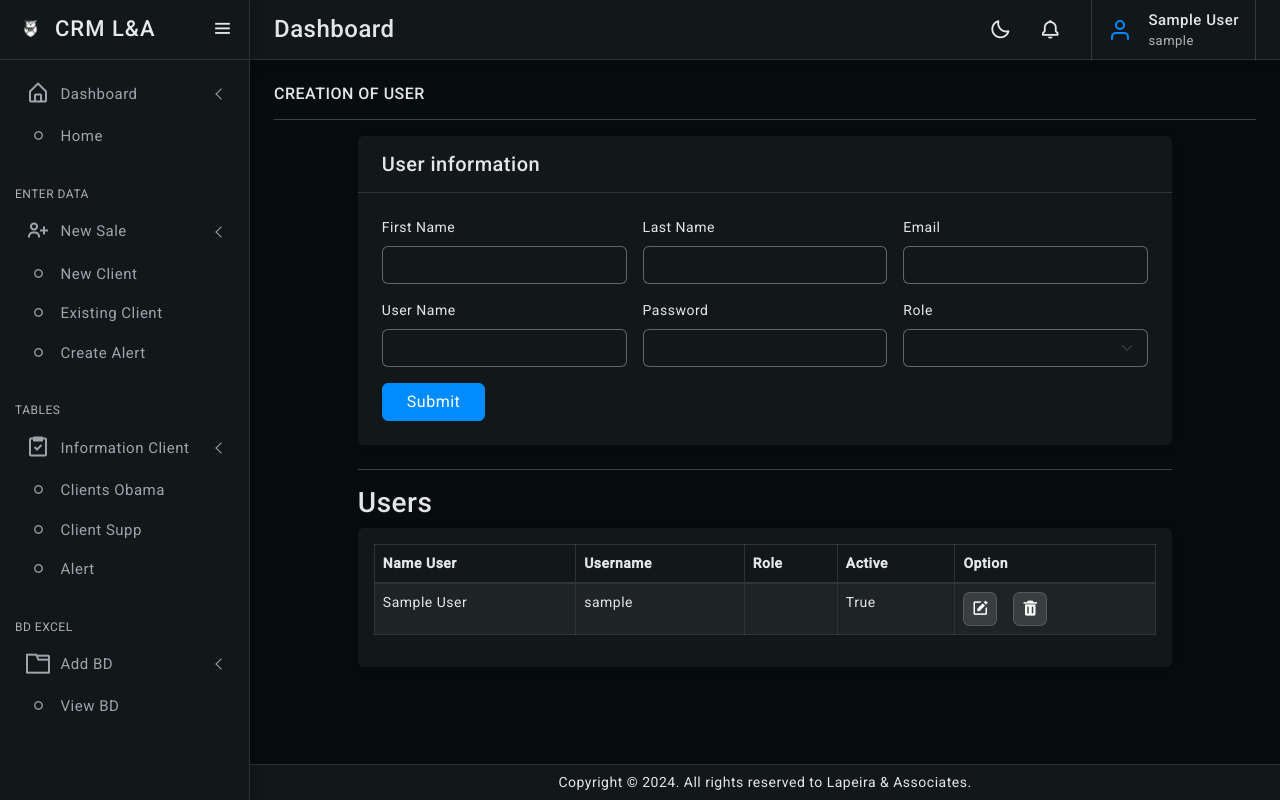
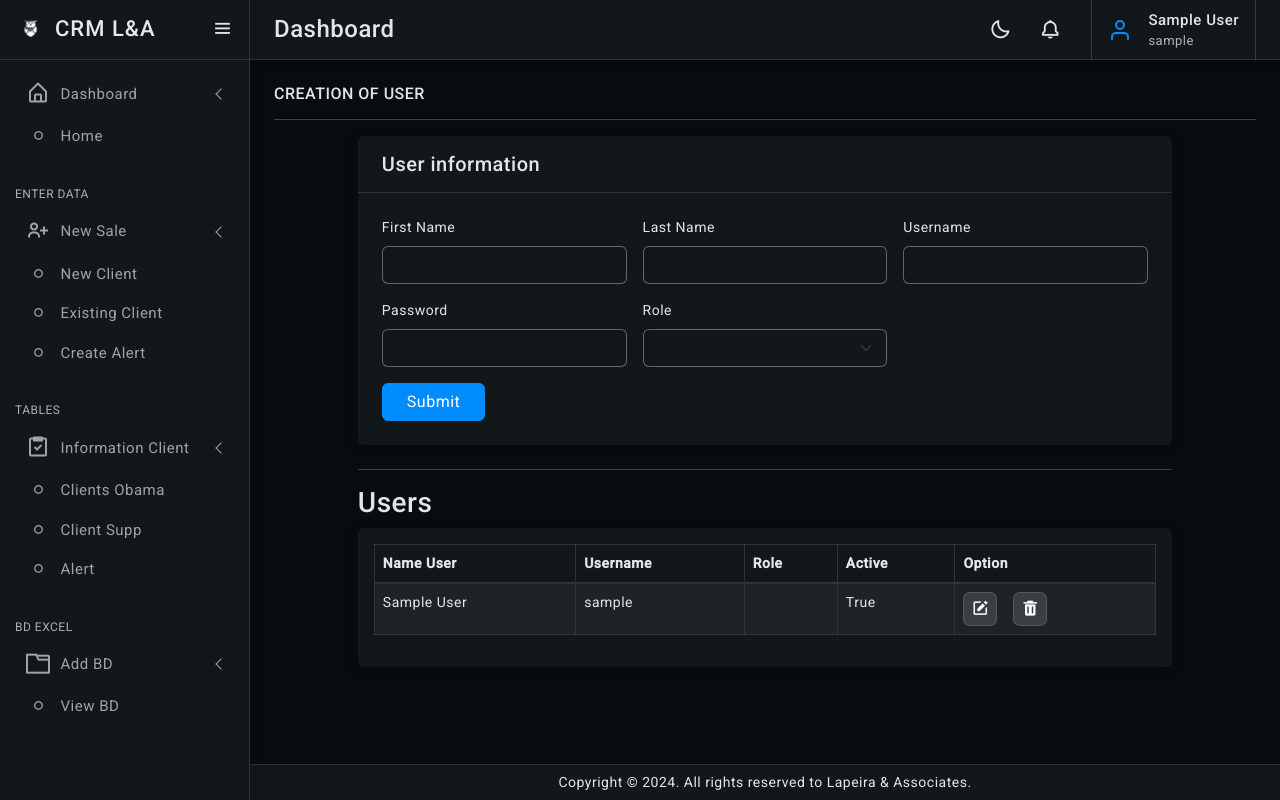
Before and after one commit to Elias0428/CRM, a Django app: page /formCreateUser/ in a window 1280 px wide. Run offline with Django 5.2, Linux system fonts and the light colour scheme; the visitor is signed in with stand-in values (Sample User, id 1); data comes from the database, SQL or seed files in the repository; data that the repository does not hold is empty; some libraries are stand-ins or nearby versions.

Commit message:
Change field Email, is now null

```diff
--- a/app/templates/forms/formCreateUser.html
+++ b/app/templates/forms/formCreateUser.html
@@ -33,7 +33,7 @@
 			<div class="card-body p-4">
 				<form class="row g-3 needs-validation" method="POST" >
 					<div class="col-md-4">
-						<label for="frist_name" class="form-label">First Name</label>
+						<label for="first_name" class="form-label">First Name</label>
 						<input type="text" class="form-control" id="first_name" name="first_name"required>
 					</div>
 					<div class="col-md-4">
@@ -41,11 +41,7 @@
 						<input type="text" class="form-control" id="last_name" name="last_name"required>
 					</div>
 					<div class="col-md-4">
-						<label for="email" class="form-label">Email</label>
-						<input type="email" class="form-control" id="email" name="email"required>
-					</div>
-					<div class="col-md-4">
-						<label for="username" class="form-label">User Name</label>
+						<label for="username" class="form-label">Username</label>
 						<input type="text" class="form-control" id="username" name="username"required>
 					</div>
 					<div class="col-md-4">
--- a/app/views.py
+++ b/app/views.py
@@ -905,20 +905,17 @@ def formCreateUser(request):
         last_name = request.POST.get('last_name')
         username = request.POST.get('username')
         password = request.POST.get('password')
-        email = request.POST.get('email')
         role = request.POST.get('role')
 
         try:
             # Validar si el username ya existe
             if User.objects.filter(username=username).exists():
-
                 return render(request, 'forms/formCreateUser.html', {'msg':f'El nombre de usuario "{username}" ya está en uso.','users':users, 'type':'error'})
 
             # Crear el usuario si no existe el username
             user = User.objects.create(
                 username=username,
                 password=make_password(password),  # Encriptar la contraseña
-                email=email,
                 last_name=last_name,
                 first_name=first_name,
                 role=role
```
